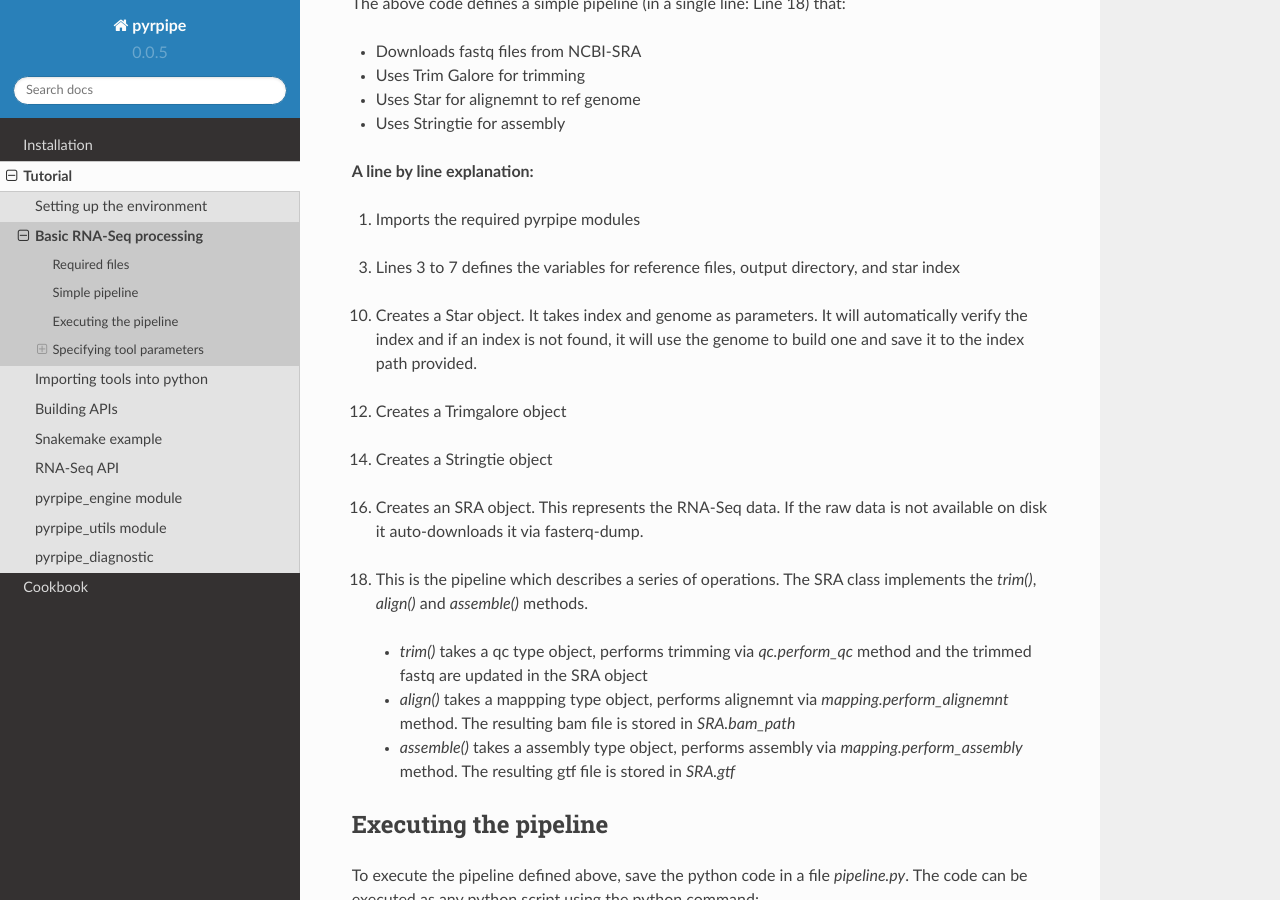
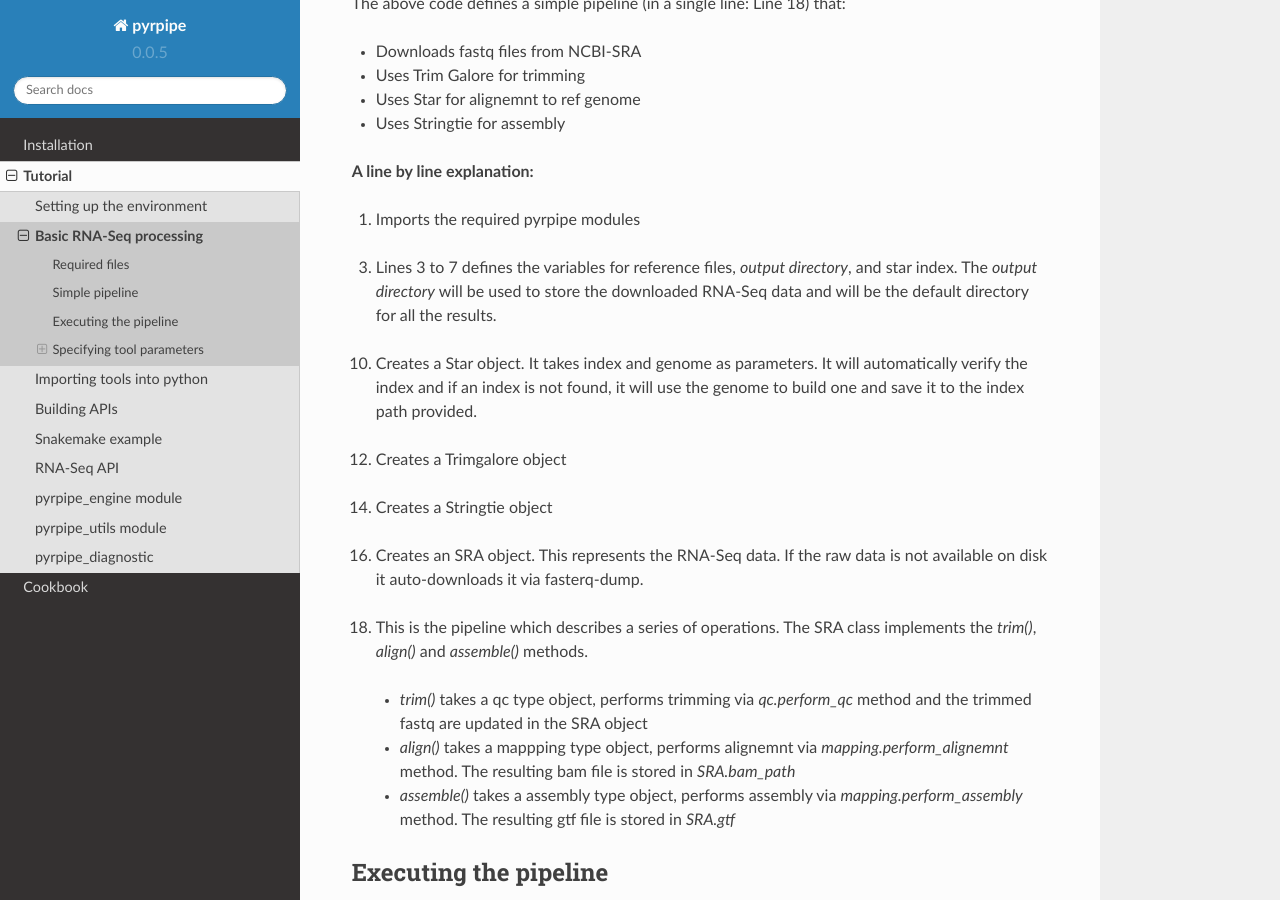
Before and after one commit to urmi-21/pyrpipe, a Sphinx documentation site: the page built from docs/source/tutorial/rnaseq.rst, in a window 1280 px wide and 900 px high, scrolled down 1160 px. Built offline with Sphinx 7.4.7 and the Read the Docs theme 2.0.0, drawn with Linux system fonts in a browser that asks for light colours.

Commit message:
update docs

```diff
--- a/docs/source/tutorial/rnaseq.rst
+++ b/docs/source/tutorial/rnaseq.rst
@@ -70,7 +70,7 @@ The above code defines a simple pipeline (in a single line: Line 18) that:
 
 1. Imports the required pyrpipe modules
 
-3. Lines 3 to 7 defines the variables for reference files, output directory, and star index
+3. Lines 3 to 7 defines the variables for reference files, *output directory*, and star index. The *output directory* will be used to store the downloaded RNA-Seq data and will be the default directory for all the results.
 
 10. Creates a Star object. It takes index and genome as parameters. It will automatically verify the index and if an index is not found, it will use the genome to build one and save it to the index path provided.
 
```
